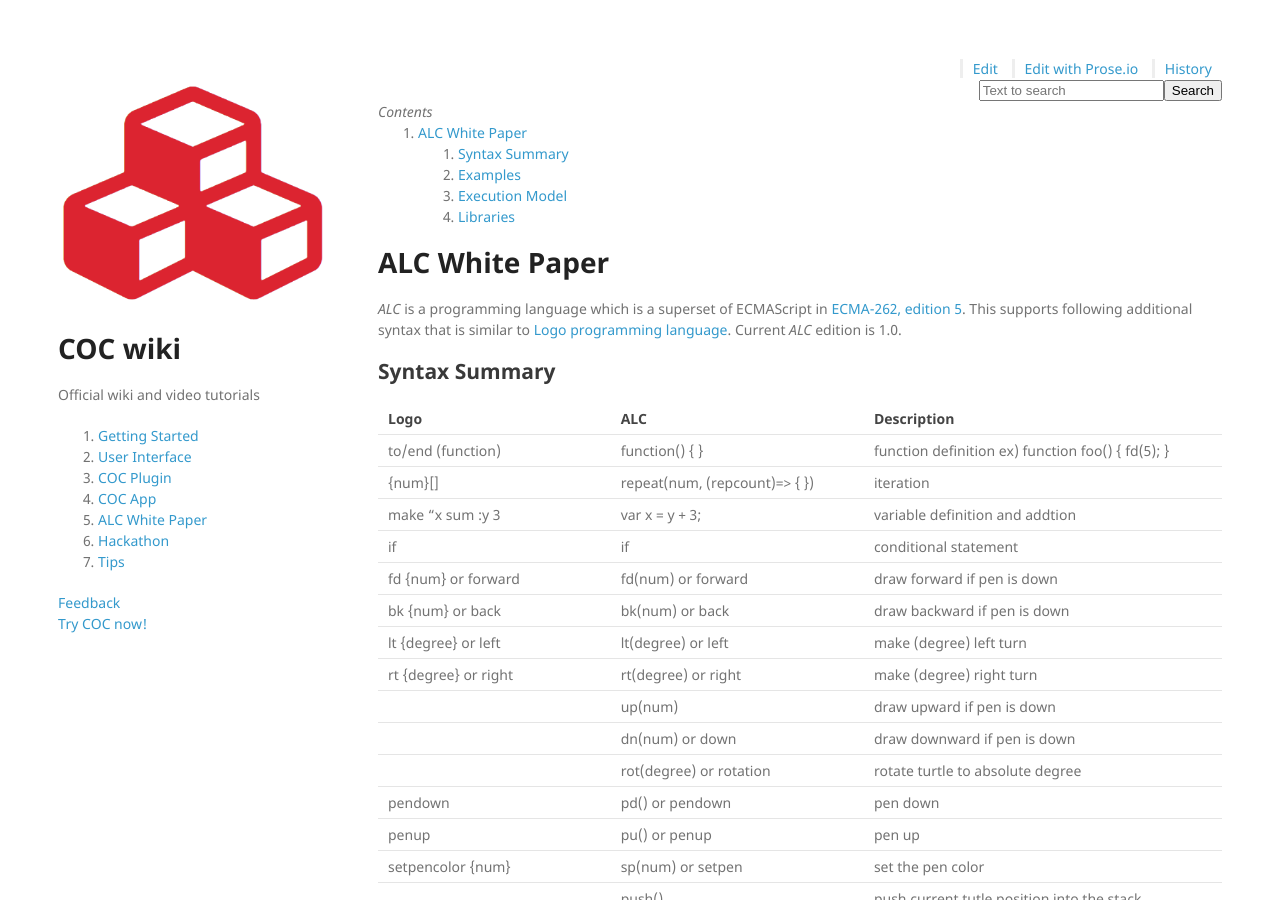
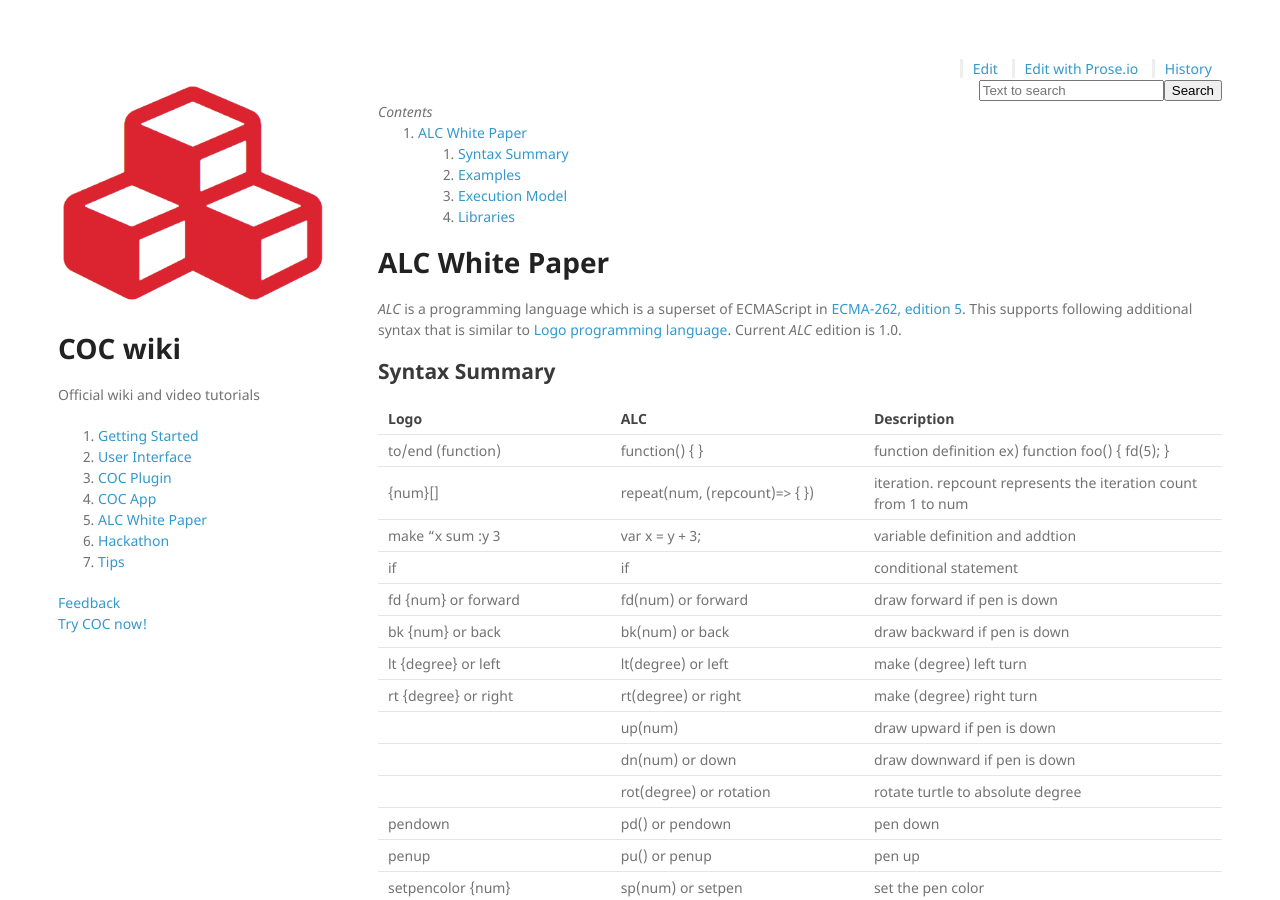
Before and after one commit to daisykim/daisykim.github.io, a Jekyll site: the page built from p/alc-1.0-white-paper.md, in a window 1280 px wide and 900 px high. Built offline with Jekyll 4.4.1, drawn with Linux system fonts in a browser that asks for light colours; nearby versions of some CDN libraries.

Commit message:
Update alc-1.0-white-paper.md

```diff
--- a/p/alc-1.0-white-paper.md
+++ b/p/alc-1.0-white-paper.md
@@ -14,7 +14,7 @@ Current _ALC_ edition is 1.0.
 | Logo | ALC | Description |
 |:---|:---|:---|
 | to/end (function)    | function() { }       | function definition ex) function foo() { fd(5); }|
-| {num}[]              | repeat(num, (repcount)=> { }) | iteration|
+| {num}[]              | repeat(num, (repcount)=> { }) | iteration. repcount represents the iteration count from 1 to num|
 | make “x sum :y 3     | var x = y + 3;       | variable definition and addtion|
 | if                   | if                   | conditional statement|
 | fd {num} or forward  | fd(num) or forward   | draw forward if pen is down|
```
